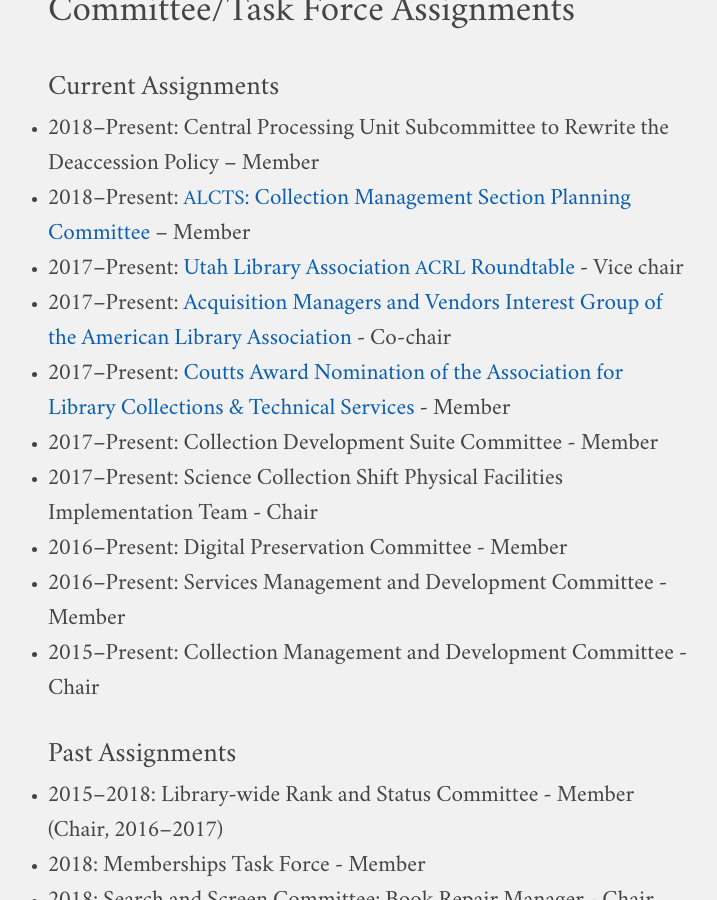
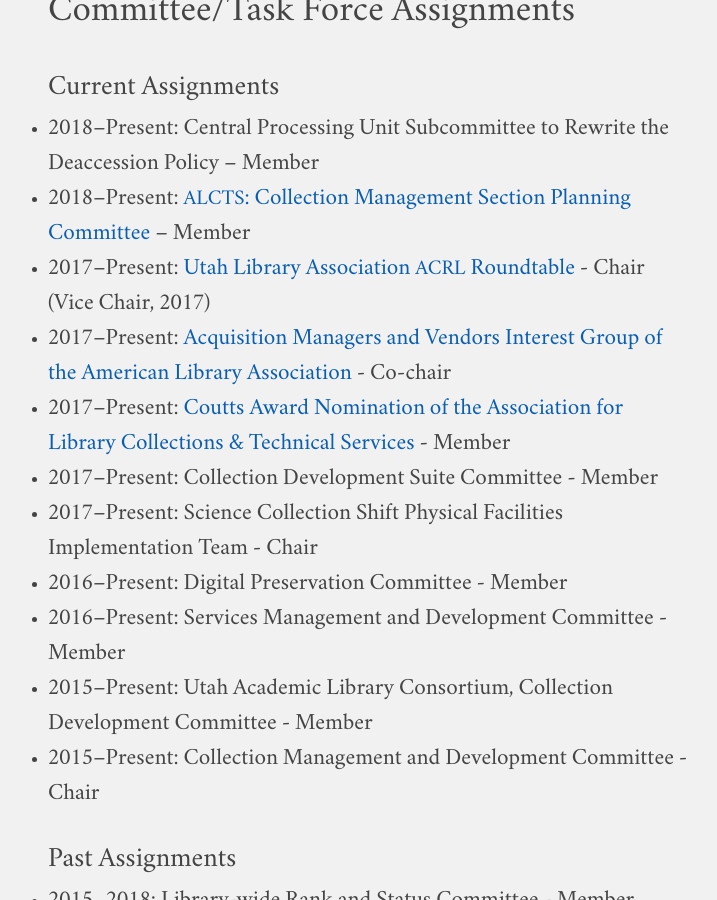
Before and after one commit to jaredhowland/jaredhowland.github.io, a Jekyll site: the page built from content/vita.md, in a window 1280 px wide and 900 px high, scrolled down 11924 px. Shown: the whole window, without its empty margins (272-989 px from the left). Built offline with Jekyll 4.4.1, drawn with Linux system fonts in a browser that asks for light colours.

Commit message:
[FIX] Update vita

```diff
--- a/content/vita.md
+++ b/content/vita.md
@@ -195,13 +195,14 @@ Implemented a Journals A–Z list, OpenURL link resolver, and an Electronic Reso
 ### Current Assignments ###
 * 2018–Present: Central Processing Unit Subcommittee to Rewrite the Deaccession Policy – Member
 * 2018–Present: [<span class="caps">ALCTS</span>: Collection Management Section Planning Committee][15] – Member
-* 2017–Present: [Utah Library Association <span class="caps">ACRL</span> Roundtable][16] - Vice chair
+* 2017–Present: [Utah Library Association <span class="caps">ACRL</span> Roundtable][16] - Chair (Vice Chair, 2017)
 * 2017–Present: [Acquisition Managers and Vendors Interest Group of the American Library Association][17] - Co-chair
 * 2017–Present: [Coutts Award Nomination of the Association for Library Collections & Technical Services][18] - Member
 * 2017–Present: Collection Development Suite Committee - Member
 * 2017–Present: Science Collection Shift Physical Facilities Implementation Team - Chair
 * 2016–Present: Digital Preservation Committee - Member
 * 2016–Present: Services Management and Development Committee - Member
+* 2015–Present: Utah Academic Library Consortium, Collection Development Committee - Member
 * 2015–Present: Collection Management and Development Committee - Chair
 
 ### Past Assignments ###
```
